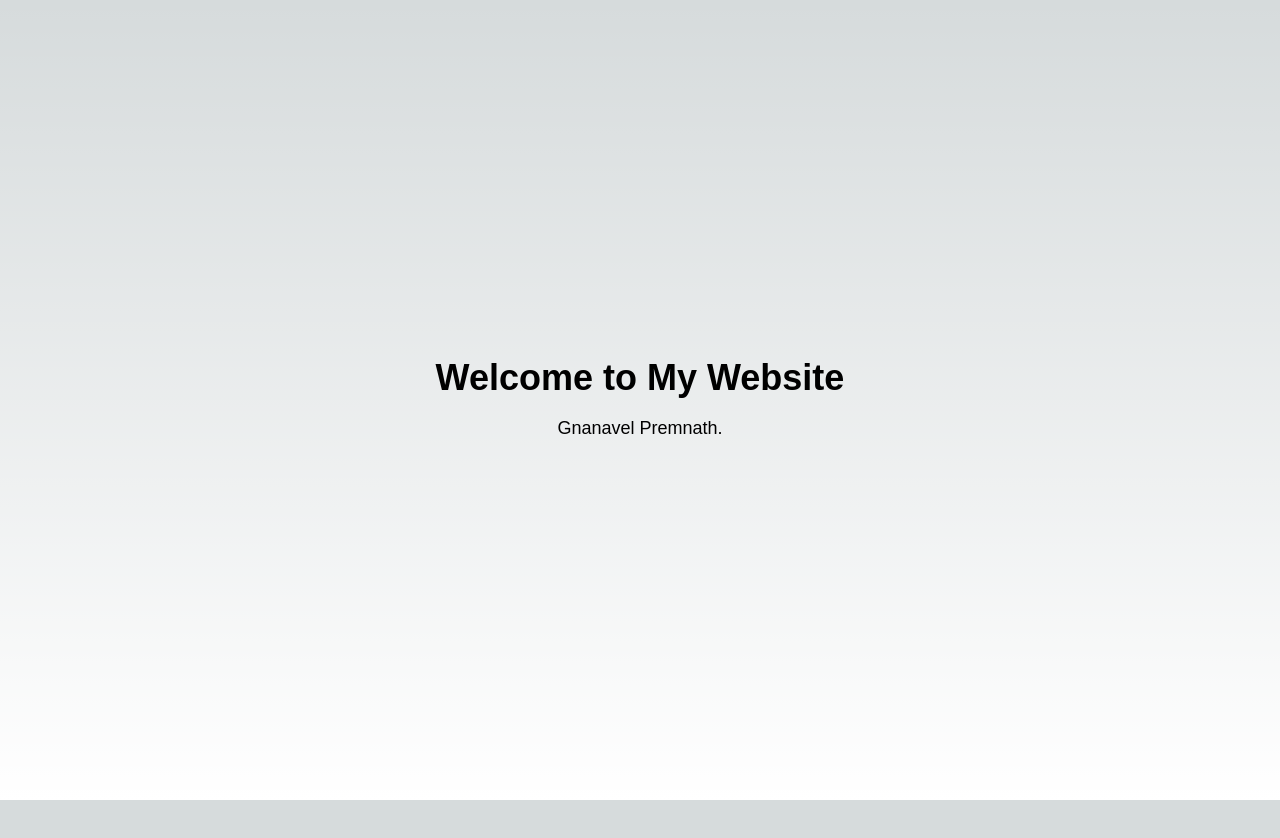
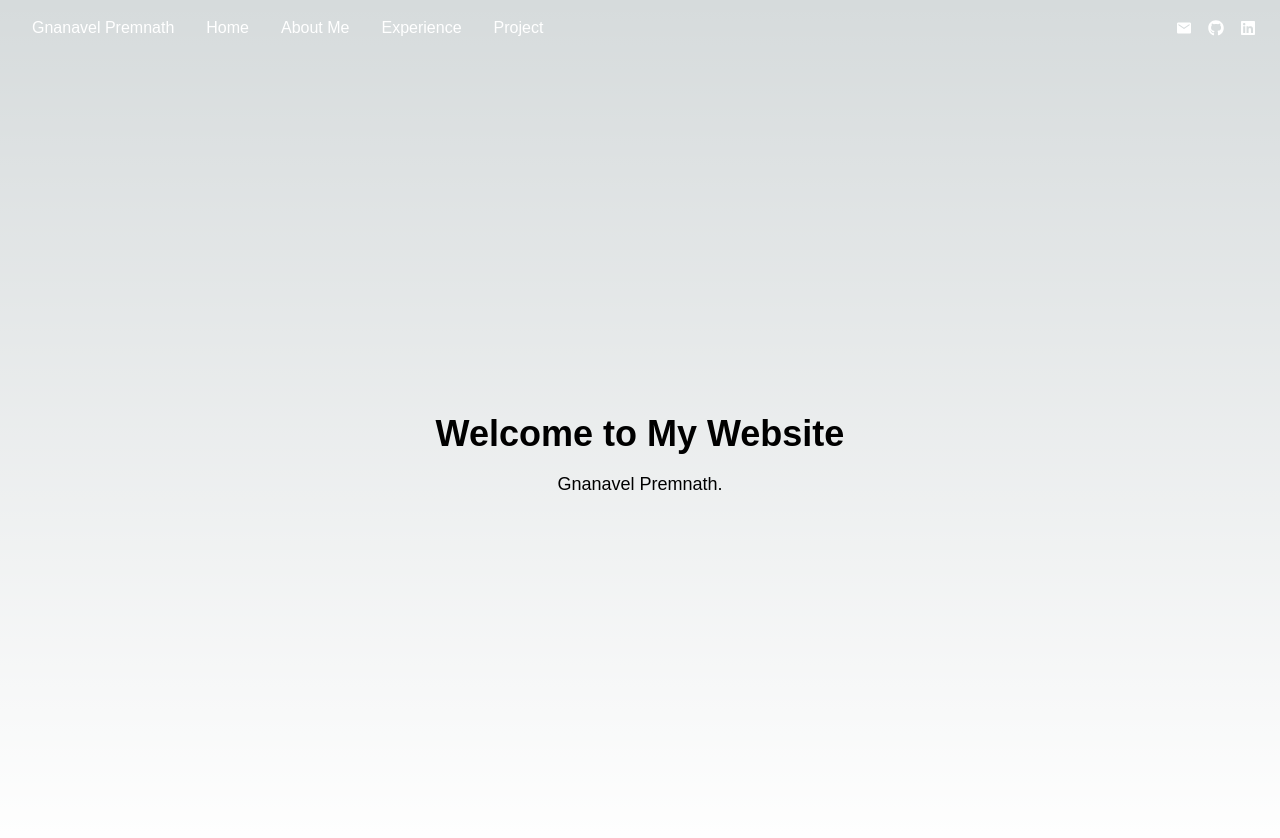
Before and after one commit to gprem09/aceternity-test, a Next.js app: page / in a window 1280 px wide. Shown: the top 838 px of the page. Before the commit the page ends 800 px from the top, so only its background shows below. Built offline with nearby package versions, Linux system fonts and the light colour scheme; a web font is replaced by a local one.

Commit message:
added navbar

```diff
--- a/src/app/page.js
+++ b/src/app/page.js
@@ -1,8 +1,10 @@
+import Navbar from '@/components/navbar';
 import Hero from '../components/hero';
 
 export default function Home() {
     return (
       <div>
+        <Navbar />
         <Hero />
       </div>
     );
--- /dev/null
+++ b/src/components/navbar.js
@@ -0,0 +1,28 @@
+import React from 'react';
+import { FaGithub, FaLinkedin } from 'react-icons/fa';
+import { IoMdMail } from "react-icons/io";
+
+export default function Navbar() {
+    return (
+        <nav className="flex justify-between items-center bg-transparent p-4">
+            <div className="flex items-center">
+                <a href="#" className="text-white mx-4">Gnanavel Premnath</a>
+                <a href="#" className="text-white mx-4">Home</a>
+                <a href="#" className="text-white mx-4">About Me</a>
+                <a href="#" className="text-white mx-4">Experience</a>
+                <a href="#" className="text-white mx-4">Project</a>
+            </div>
+            <div className="flex items-center">
+                <a href="gpa21@sfu.ca" className="text-white mx-2">
+                    <IoMdMail className="w-4 h-4" />
+                </a>
+                <a href="https://github.com/gprem09" className="text-white mx-2" target="_blank" rel="noopener noreferrer">
+                    <FaGithub className="w-4 h-4" />
+                </a>
+                <a href="https://www.linkedin.com/in/gnanavel-premnath-b27a53235/" className="text-white mx-2" target="_blank" rel="noopener noreferrer">
+                    <FaLinkedin className="w-4 h-4" />
+                </a>
+            </div>
+        </nav>
+    );
+}
```
Also changed, not shown: package.json (+5 -4 lines), 1 other file (tests, documents, lock files or other folders).
